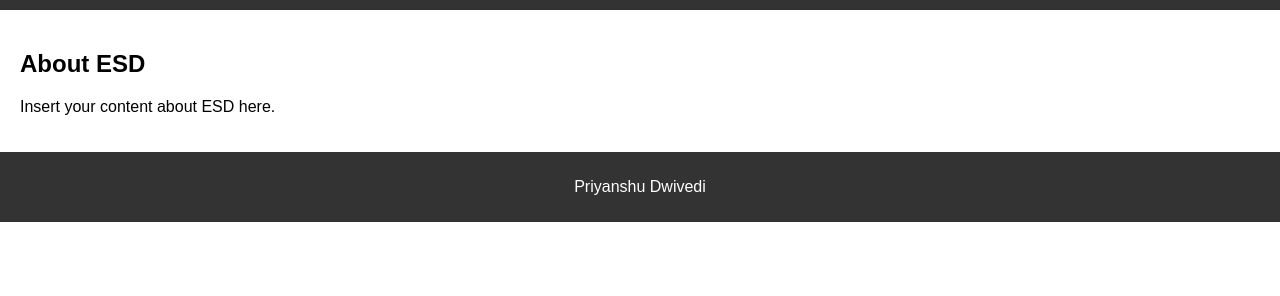
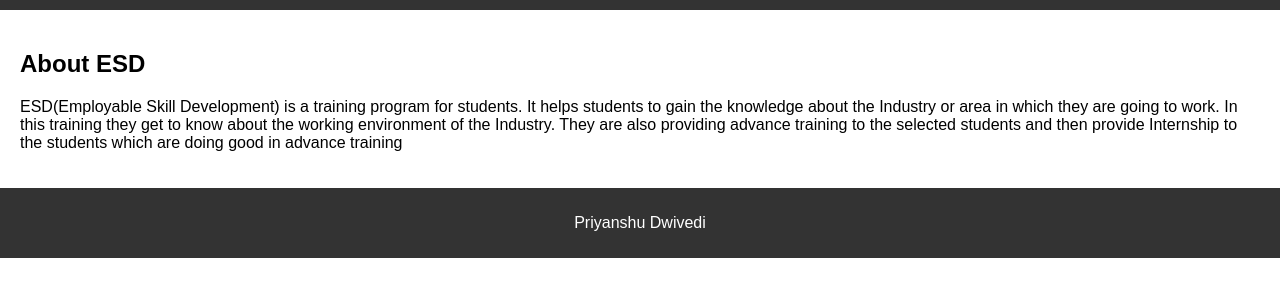
Before and after one commit to dwivedipriyanshu/sitehosting, a plain HTML site: page index.html in a window 1280 px wide. Shown: the part 60-356 px from the top of the page. Drawn offline with Linux system fonts and the light colour scheme.

Commit message:
added index.html

```diff
--- a/index.html
+++ b/index.html
@@ -19,7 +19,8 @@
   <section id="about">
     <h2>About ESD</h2>
     <p>
-      Insert your content about ESD here.
+      ESD(Employable Skill Development) is a training program for students. It helps students to gain the knowledge about the Industry or area in which they are going to work. In this training they get to know about the working environment of the Industry.
+      They are also providing advance training to the selected students and then provide Internship to the students which are doing good in advance training
     </p>
   </section>
 
```
